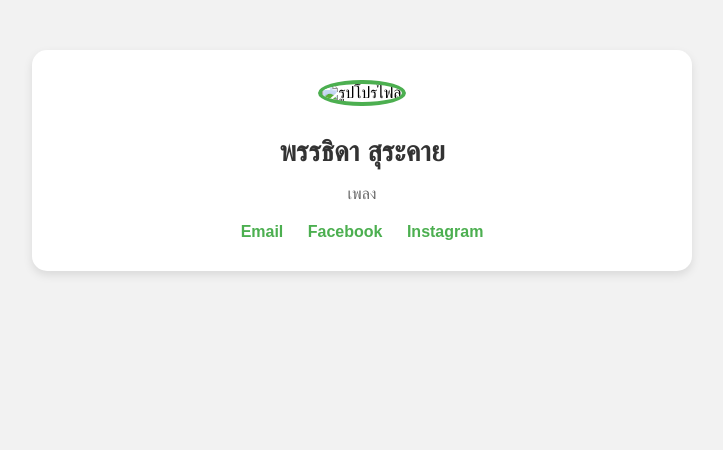
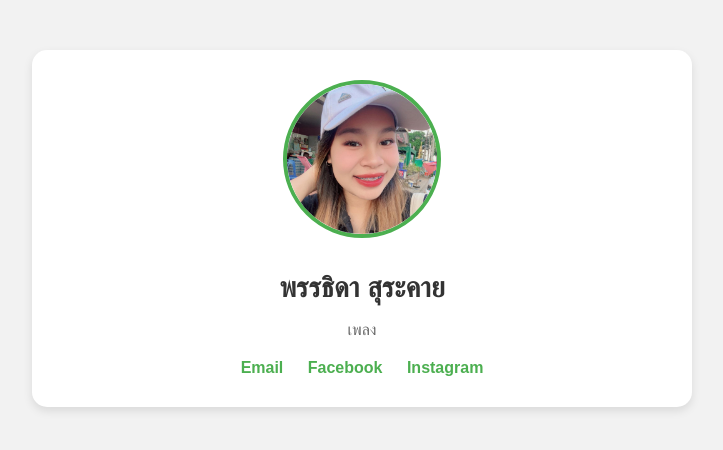
Before and after one commit to Panthidaaa/Panthidaaa.github.io, a plain HTML site: page index.html in a window 1280 px wide. Shown: the whole page, without its empty margins (278-1001 px from the left). Drawn offline with Linux system fonts and the light colour scheme.

Commit message:
Update index.html

```diff
--- a/index.html
+++ b/index.html
@@ -50,7 +50,7 @@
 </head>
 <body>
   <div class="profile-container">
-    <img src="your-photo.jpg" alt="รูปโปรไฟล์" class="profile-pic" />
+    <img src="รูปภาพ.jpg" alt="รูปโปรไฟล์" class="profile-pic" />
     <h1>พรรธิดา สุระคาย</h1>
     <p class="bio">เพลง</p>
     <div class="contact">
```
